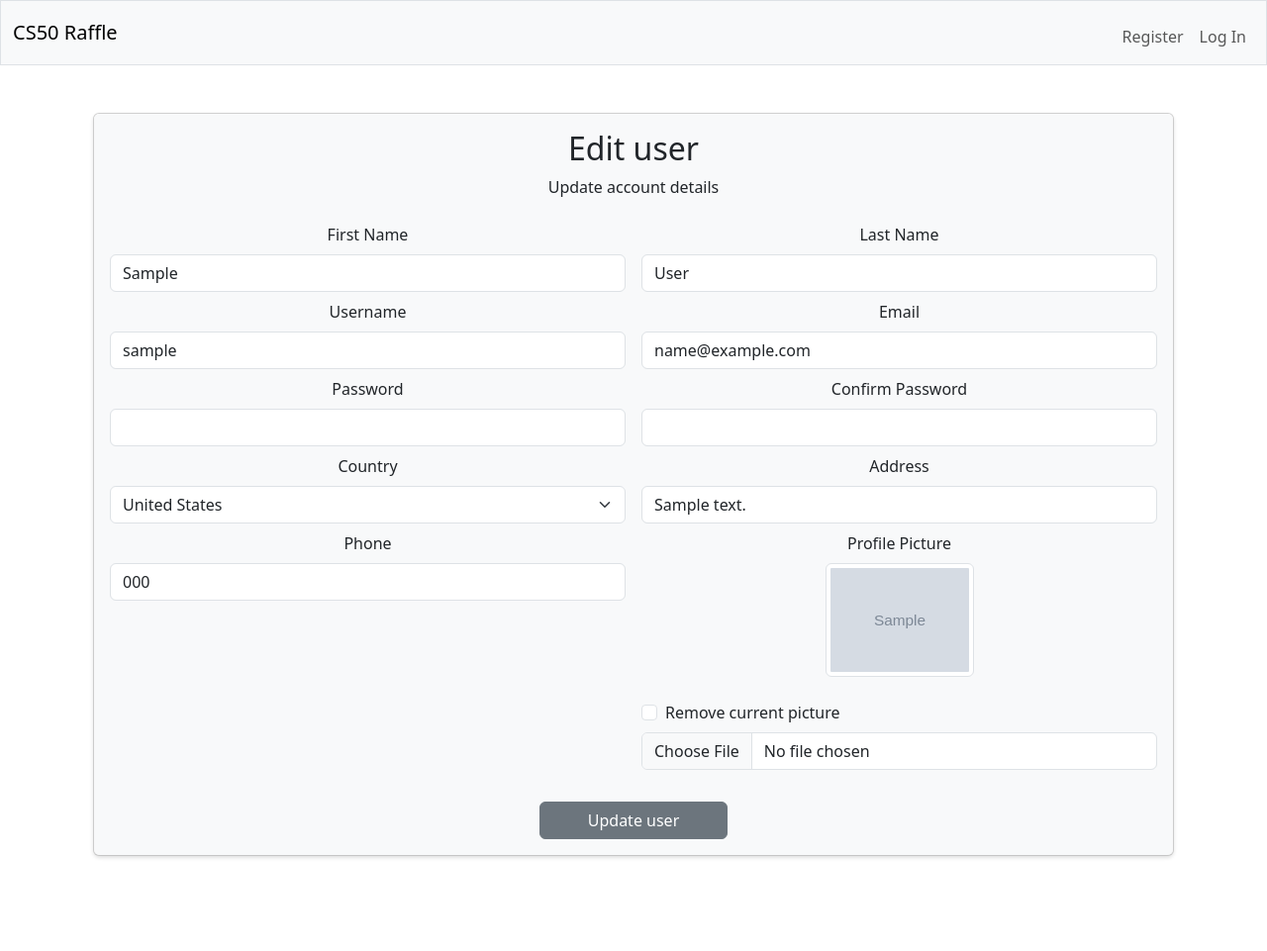
After one commit to horialex/raffle-cs50, a Flask app: page /update/1 in a window 1280 px wide. The commit adds this page. Shown: the whole page at 99% size. Run offline with Flask 3, Linux system fonts and the light colour scheme; tables that the repository leaves empty hold one stand-in row (values such as "Sample post"); grey boxes marked "Sample" are stand-in pictures; parts of the project's set-up code (start-up, migrations or seed data) failed here and were passed over; some libraries are stand-ins or nearby versions.

Commit message:
[wtf-forms] Created udpate user html page

```diff
--- a/api/app.py
+++ b/api/app.py
@@ -11,7 +11,7 @@ from models.user_model import User
 from db import db
 from users import users_bp
 from auth import auth_bp
-from helpers.helpers import login_required, usd
+from utils.helpers import login_required, usd
 
 # ----------------------------
 # Config
--- /dev/null
+++ b/api/constants/countries.py
@@ -0,0 +1,11 @@
+COUNTRIES = [
+    ("us", "United States"),
+    ("ca", "Canada"),
+    ("uk", "United Kingdom"),
+    ("au", "Australia"),
+    ("ro", "Romania"),
+    ("hu", "Hungary"),
+    ("de", "Germany"),
+    ("ne", "Netherlands"),
+    ("fr", "France"),
+]
--- a/api/forms/user_form.py
+++ b/api/forms/user_form.py
@@ -1,5 +1,5 @@
 from flask_wtf import FlaskForm
-from wtforms import FileField, PasswordField, StringField, SubmitField
+from wtforms import FileField, PasswordField, SelectField, StringField, SubmitField
 from wtforms.validators import DataRequired, Email, EqualTo, Length, Optional
 from flask_wtf.file import FileAllowed
 
@@ -10,7 +10,7 @@ class UserForm(FlaskForm):
     username = StringField("Username", validators=[DataRequired(), Length(min=3)])
     email = StringField("Email", validators=[DataRequired(), Email()])
     phone = StringField("Phone", validators=[DataRequired(), Length(min=6)])
-    country = StringField("Country", validators=[DataRequired()])
+    country = SelectField("Country", choices=[], validators=[DataRequired()])
     address = StringField("Address", validators=[DataRequired(), Length(min=6)])
 
     # Password is required for registration, optional for update
--- a/api/users.py
+++ b/api/users.py
@@ -14,15 +14,17 @@ from flask import (
 from werkzeug.utils import secure_filename
 from werkzeug.security import generate_password_hash
 from datetime import datetime, timezone
+from constants.countries import COUNTRIES
 from forms.user_form import UserForm
 from db import db
 from models.user_model import User
-from helpers.helpers import (
+from utils.helpers import (
     allowed_file,
     is_valid_email,
     is_valid_phone_number,
     login_required,
 )
+from utils.files import delete_profile_picture
 
 USER_ROLE = "user"
 ADMIN_ROLE = "admin"
@@ -78,10 +80,10 @@ def register():
             db.session.rollback()
             if "Duplicate entry" in str(e):
                 flash("Username or email already exists", "error")
-                return render_template("register.html")
+                return render_template("register_user.html")
             else:
                 flash(f"Error creating user: {str(e)}", "error")
-                return render_template("register.html")
+                return render_template("register_user.html")
 
         # ----------------------------
         # Log user in
@@ -93,7 +95,7 @@ def register():
         flash("Registration successful! You are now logged in.", "success")
         return redirect("/")
 
-    return render_template("register.html", form=form)
+    return render_template("register_user.html", form=form)
 
 
 # ----------------------------
@@ -149,7 +151,68 @@ def get_users():
 def update(id):
     user: User = User.query.get_or_404(id)
     form = UserForm(obj=user)
-    if request.method == "POST":
-        # handle form submission here
-        ...
-    return render_template("update-user.html", user=user)
+    form.country.choices = COUNTRIES
+    form.submit.label.text = "Update user"
+
+    if form.validate_on_submit():
+        upload_folder = current_app.config["PROFILE_PICS_FOLDER"]
+
+        # ----------------------------
+        # Update basic fields
+        # ----------------------------
+        user.first_name = form.first_name.data
+        user.last_name = form.last_name.data
+        user.username = form.username.data
+        user.email = form.email.data
+        user.phone = form.phone.data
+        user.country = form.country.data
+        user.address = form.address.data
+
+        # ----------------------------
+        # Update password (optional)
+        # ----------------------------
+        if form.password.data:
+            user.password = hashlib.sha256(form.password.data.encode()).hexdigest()
+            # recommended:
+            # user.password = generate_password_hash(form.password.data)
+
+        # ----------------------------
+        # Picture handling
+        # ----------------------------
+        remove_requested = request.form.get("remove_picture")
+        new_picture = form.profile_picture.data
+
+        if new_picture:
+            filename = secure_filename(new_picture.filename)
+            pic_name = f"{uuid.uuid1()}_{filename}"
+
+            save_path = os.path.join(upload_folder, pic_name)
+            new_picture.save(save_path)
+
+            delete_profile_picture(user.profile_picture)
+            user.profile_picture = pic_name
+
+        elif remove_requested:
+            delete_profile_picture(user.profile_picture)
+            user.profile_picture = None
+
+        # ----------------------------
+        # Commit changes
+        # ----------------------------
+        try:
+            db.session.commit()
+            flash("User updated successfully", "success")
+            return redirect(f"/update/{user.id}")
+        except Exception as e:
+            db.session.rollback()
+            flash(f"Error updating user: {str(e)}", "error")
+
+    # ----------------------------
+    # Validation errors
+    # ----------------------------
+    if form.is_submitted():
+        for field, errors in form.errors.items():
+            for error in errors:
+                flash(f"{field}: {error}", "error")
+
+    return render_template("update_user.html", form=form, user=user)
--- a/templates/register.html
+++ b/templates/register_user.html
@@ -13,6 +13,7 @@ Register user
                 <p class="card-title text-center mb-4">Create your account and test your luck</p>
                 <form id="register-form" action="/register" method="post" enctype="multipart/form-data">
                     <div class="row g-3">
+
                         <!-- First Column -->
                         <div class="col-md-6">
                             <div class="mb-2">
--- /dev/null
+++ b/templates/update_user.html
@@ -0,0 +1,107 @@
+{% extends "layout.html" %}
+
+{% block title %}
+Edit user
+{% endblock %}
+
+{% block main %}
+<div id="main">
+    <div class="container">
+        <div class="card shadow-sm">
+            <div class="card-body bg-light rounded shadow-sm">
+                <h2 class="text-center mb-2">Edit user</h2>
+                <p class="text-center mb-4">Update account details</p>
+
+                <form method="post" action="{{ url_for('users_bp.update', id=user.id) }}" enctype="multipart/form-data">
+                    {{ form.hidden_tag() }}
+
+                    <div class="row g-3">
+
+                        <!-- First Column -->
+                        <div class="col-md-6">
+
+                            <div class="mb-2">
+                                {{ form.first_name.label(class="form-label") }}
+                                {{ form.first_name(class="form-control") }}
+                            </div>
+
+                            <div class="mb-2">
+                                {{ form.username.label(class="form-label") }}
+                                {{ form.username(class="form-control") }}
+                            </div>
+
+                            <div class="mb-2">
+                                {{ form.password.label(class="form-label") }}
+                                {{ form.password(class="form-control") }}
+                            </div>
+
+                            <div class="mb-2">
+                                {{ form.country.label(class="form-label") }}
+                                {{ form.country(class="form-select") }}
+                            </div>
+
+                            <div class="mb-2">
+                                {{ form.phone.label(class="form-label") }}
+                                {{ form.phone(class="form-control") }}
+                            </div>
+
+                        </div>
+
+                        <!-- Second Column -->
+                        <div class="col-md-6">
+
+                            <div class="mb-2">
+                                {{ form.last_name.label(class="form-label") }}
+                                {{ form.last_name(class="form-control") }}
+                            </div>
+
+                            <div class="mb-2">
+                                {{ form.email.label(class="form-label") }}
+                                {{ form.email(class="form-control") }}
+                            </div>
+
+                            <div class="mb-2">
+                                {{ form.confirm_password.label(class="form-label") }}
+                                {{ form.confirm_password(class="form-control") }}
+                            </div>
+
+                            <div class="mb-2">
+                                {{ form.address.label(class="form-label") }}
+                                {{ form.address(class="form-control") }}
+                            </div>
+
+                            <div class="mb-2">
+                                {{ form.profile_picture.label(class="form-label") }}
+
+                                {% if user.profile_picture %}
+                                <div class="mb-4">
+                                    <img src="{{ url_for('static', filename='uploads/images/' + user.profile_picture) }}"
+                                        alt="Profile Picture" class="img-thumbnail" style="max-width: 150px;">
+                                </div>
+
+                                <div class="form-check mb-2 text-start">
+                                    <input class="form-check-input" type="checkbox" name="remove_picture"
+                                        id="remove_picture">
+                                    <label class="form-check-label" for="remove_picture">
+                                        Remove current picture
+                                    </label>
+                                </div>
+                                {% endif %}
+
+                                {{ form.profile_picture(class="form-control") }}
+                            </div>
+
+                        </div>
+
+                        <div class="col-12 mt-4 text-center">
+                            {{ form.submit(class="btn btn-secondary px-5") }}
+                        </div>
+
+                    </div>
+                </form>
+            </div>
+        </div>
+    </div>
+</div>
+
+{% endblock %}
```
Also changed, not shown: api/utils/files.py (added, +17 -0 lines), api/utils/helpers.py (renamed from api/helpers/helpers.py).
